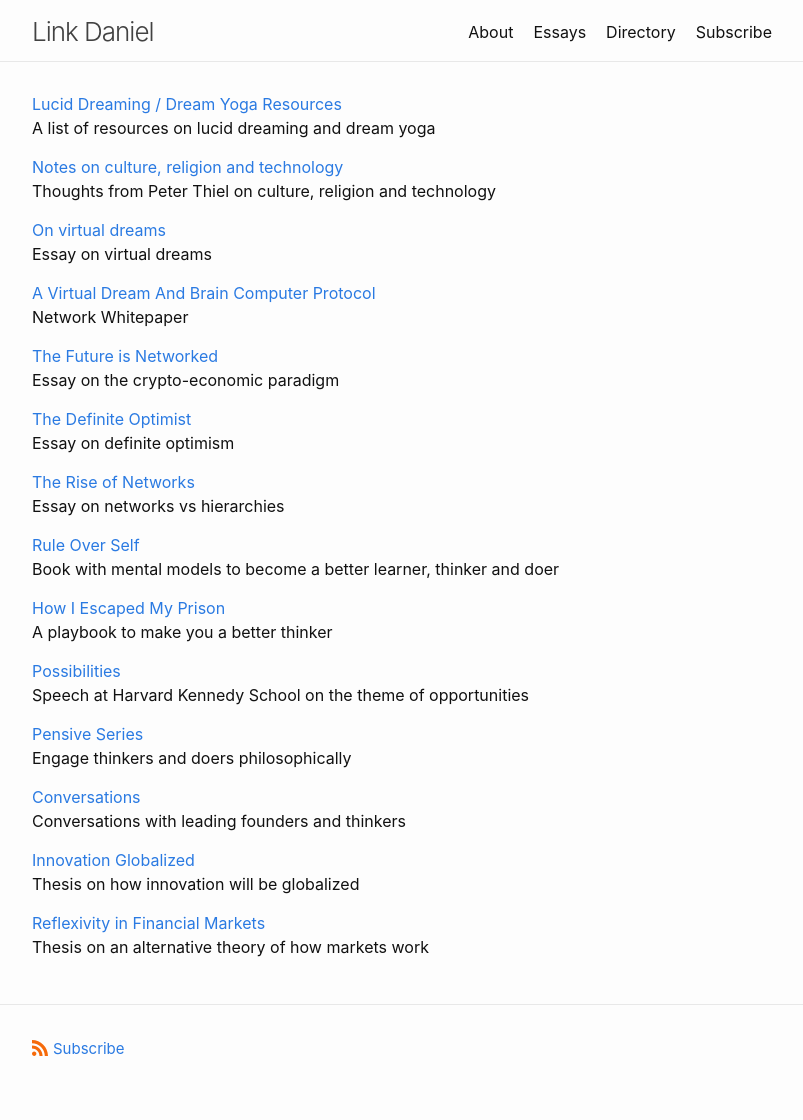
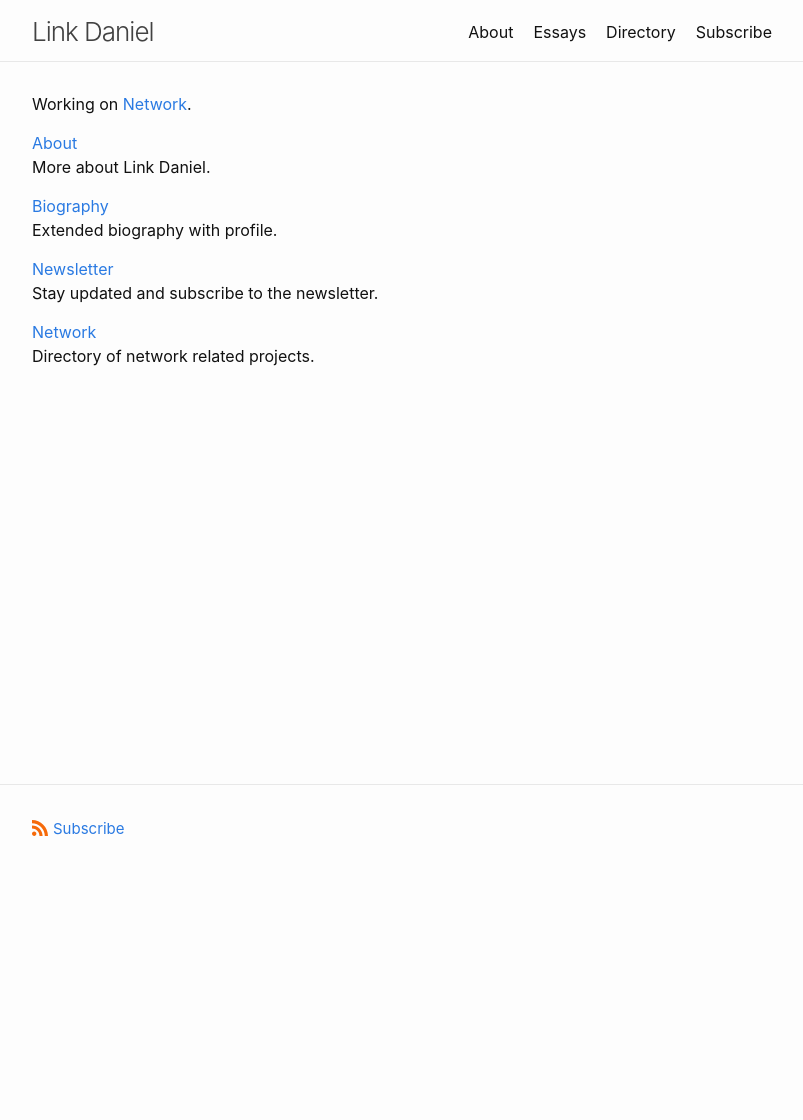
Before and after one commit to link-daniel/link.github.io, a Jekyll site: the page built from index.md, in a window 1280 px wide. Shown: the whole page, without its empty margins (238-1041 px from the left). Built offline with Jekyll 4.4.1, drawn with Linux system fonts in a browser that asks for light colours; after the commit the page ends 900 px from its top, so only the background shows below that.

Commit message:
Update index.md

```diff
--- a/index.md
+++ b/index.md
@@ -8,59 +8,22 @@
 layout: home
 ---
 
-[Lucid Dreaming / Dream Yoga Resources](/dreams)
-<br>
-A list of resources on lucid dreaming and dream yoga
 
-[Notes on culture, religion and technology](/lincolnthiel)
-<br>
-Thoughts from Peter Thiel on culture, religion and technology
-
-[On virtual dreams](/virtualdreams)
-<br>
-Essay on virtual dreams
-
-[A Virtual Dream And Brain Computer Protocol](/network)
-<br>
-Network Whitepaper
-
-[The Future is Networked](/futurenetworked)
-<br>
-Essay on the crypto-economic paradigm
-
-[The Definite Optimist](/definiteoptimist)
-<br>
-Essay on definite optimism
-
-[The Rise of Networks](/riseofnetworks)
-<br>
-Essay on networks vs hierarchies
-
-[Rule Over Self](/ruleoverself)
-<br>
-Book with mental models to become a better learner, thinker and doer
+Working on [Network](/www.network.com.de).
 <br>
 
-[How I Escaped My Prison](/thinkerprison)
+[About](/linkdaniel.pages.dev/about)
 <br>
-A playbook to make you a better thinker
+More about Link Daniel.
 
-[Possibilities](/possibilities)
+[Biography](/linkdaniel.pages.dev/bio)
 <br>
-Speech at Harvard Kennedy School on the theme of opportunities
+Extended biography with profile.
 
-[Pensive Series](/pensive)
+[Newsletter](/linkdaniel.substack.com)
 <br>
-Engage thinkers and doers philosophically
+Stay updated and subscribe to the newsletter.
 
-[Conversations](/conversations)
+[Network](/www.network.com.de)
 <br>
-Conversations with leading founders and thinkers
-
-[Innovation Globalized](/innovationglobalized)
-<br>
-Thesis on how innovation will be globalized
-
-[Reflexivity in Financial Markets](/reflexivity)
-<br>
-Thesis on an alternative theory of how markets work
+Directory of network related projects.
```
